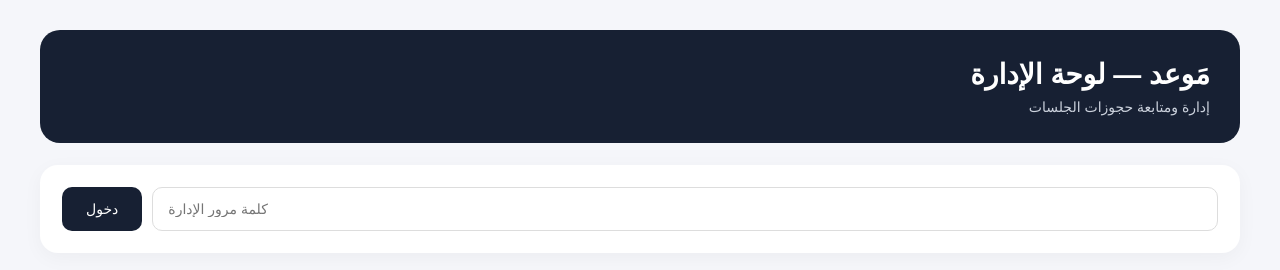
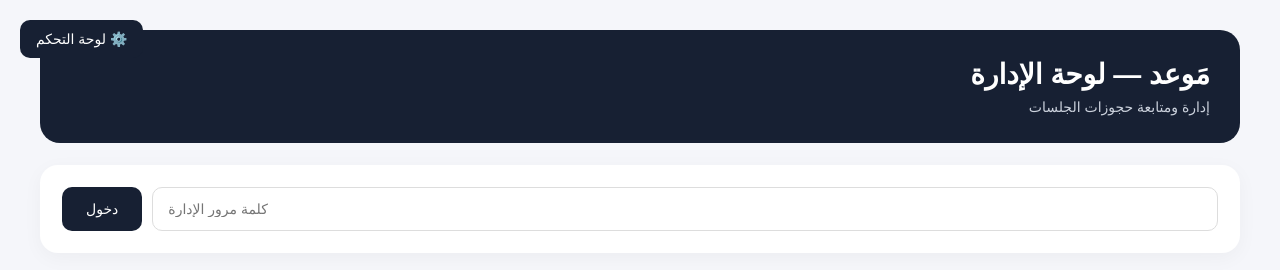
Before and after one commit to Cateay/Maw3id, a website: page maw3id-final/public/admin.html in a window 1280 px wide. Drawn offline with Linux system fonts and the light colour scheme.

Commit message:
Update admin.html

```diff
--- a/maw3id-final/public/admin.html
+++ b/maw3id-final/public/admin.html
@@ -749,6 +749,23 @@
 
 
   <!-- Header -->
+<a
+  href="/admin-dashboard.html"
+  style="
+    position: fixed;
+    top: 20px;
+    left: 20px;
+    z-index: 999;
+    background: #172033;
+    color: white;
+    text-decoration: none;
+    padding: 11px 16px;
+    border-radius: 10px;
+    font-size: 14px;
+  "
+>
+  ⚙️ لوحة التحكم
+</a>
 
   <div class="header">
 
```
